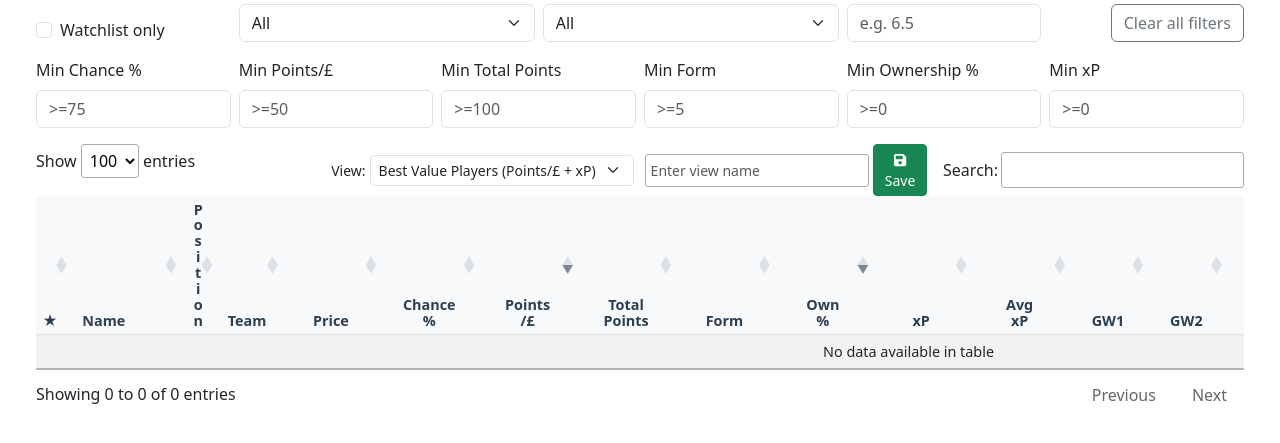
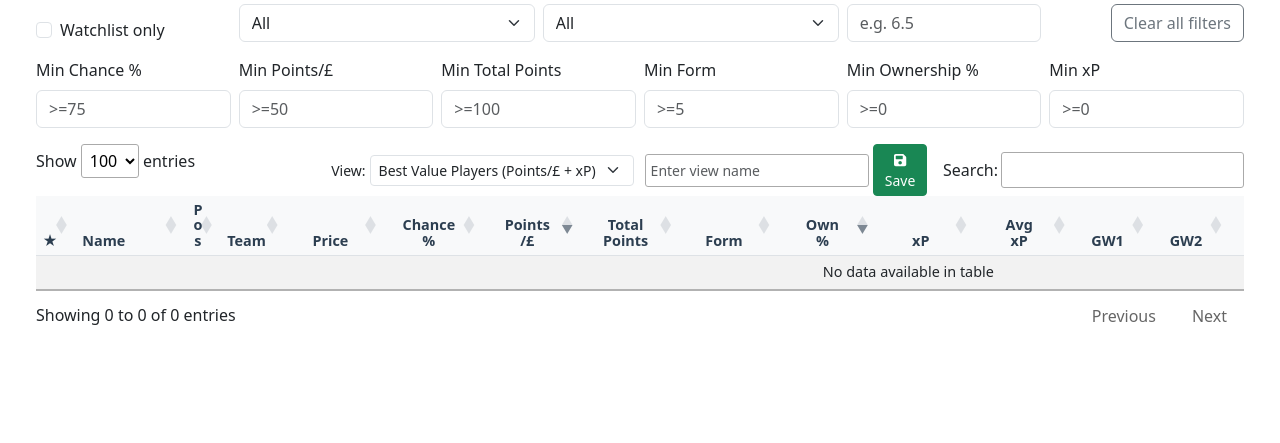
Before and after one commit to oos/FPL2, a Flask app: page /players2 in a window 1280 px wide. Shown: the part 132-575 px from the top of the page. Run offline with Flask 3, Linux system fonts and the light colour scheme; data that the repository does not hold is empty; some libraries are stand-ins or nearby versions.

Commit message:
ui(players2): rename column header Position -> Pos

```diff
--- a/templates/players2.html
+++ b/templates/players2.html
@@ -153,7 +153,7 @@
           <tr>
             <th>★</th>
             <th>Name</th>
-            <th>Position</th>
+            <th>Pos</th>
             <th>Team</th>
             <th>Price</th>
             <th>Chance<br>%</th>
```
